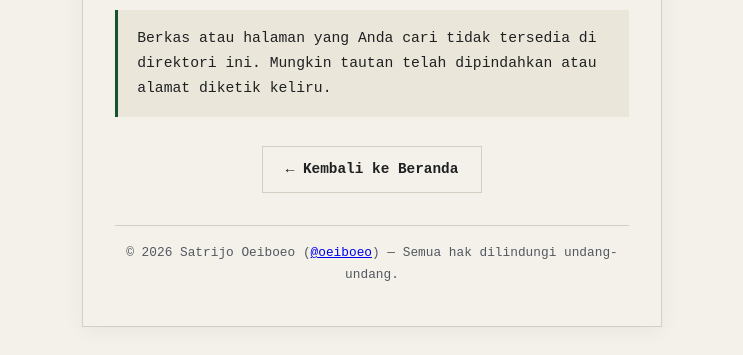
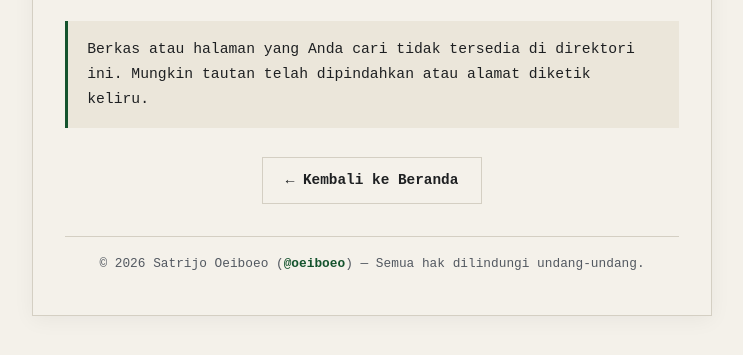
Before and after one commit to oeiboeo/oeiboeo.github.io, a plain HTML site: page 404.html in a window 1280 px wide. Shown: the part 337-692 px from the top of the page, without its empty margins (268-1011 px from the left). Drawn offline with Linux system fonts and the light colour scheme.

Commit message:
Perbaiki container & footer 404.html

```diff
--- a/404.html
+++ b/404.html
@@ -39,7 +39,7 @@
       justify-content: center;
     }
     .container {
-      max-width: 580px;
+      max-width: 680px;
       width: 100%;
       border: 1px solid var(--border-line);
       padding: 2.5rem 2rem;
@@ -94,6 +94,17 @@
       font-size: 0.8rem;
       color: var(--text-muted);
     }
+
+    footer a,
+    footer a:visited {
+      color: var(--accent-brass);
+      text-decoration: none;
+      font-weight: 700;
+    }
+
+    footer a:hover {
+      text-decoration: underline;
+    }
   </style>
 </head>
 <body>
```
